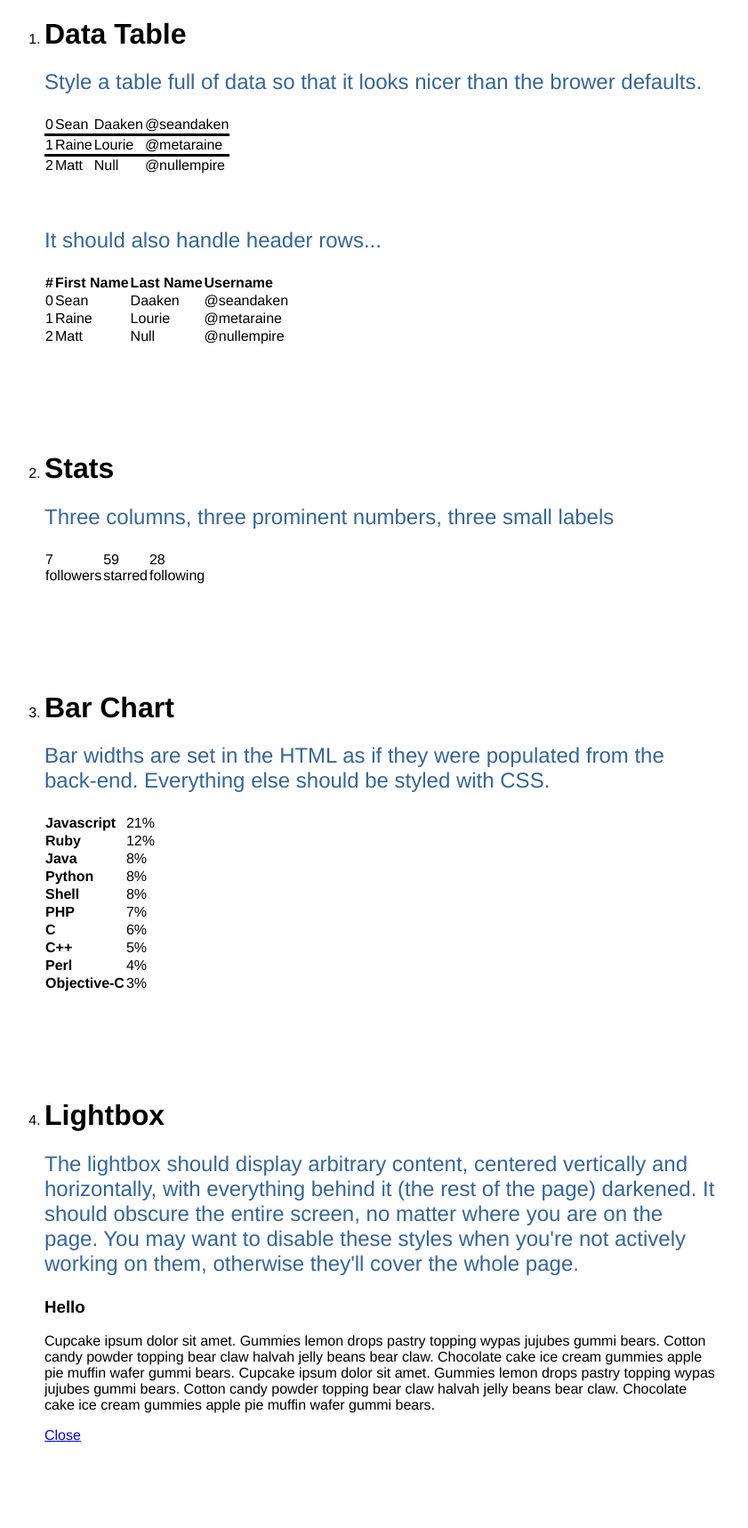
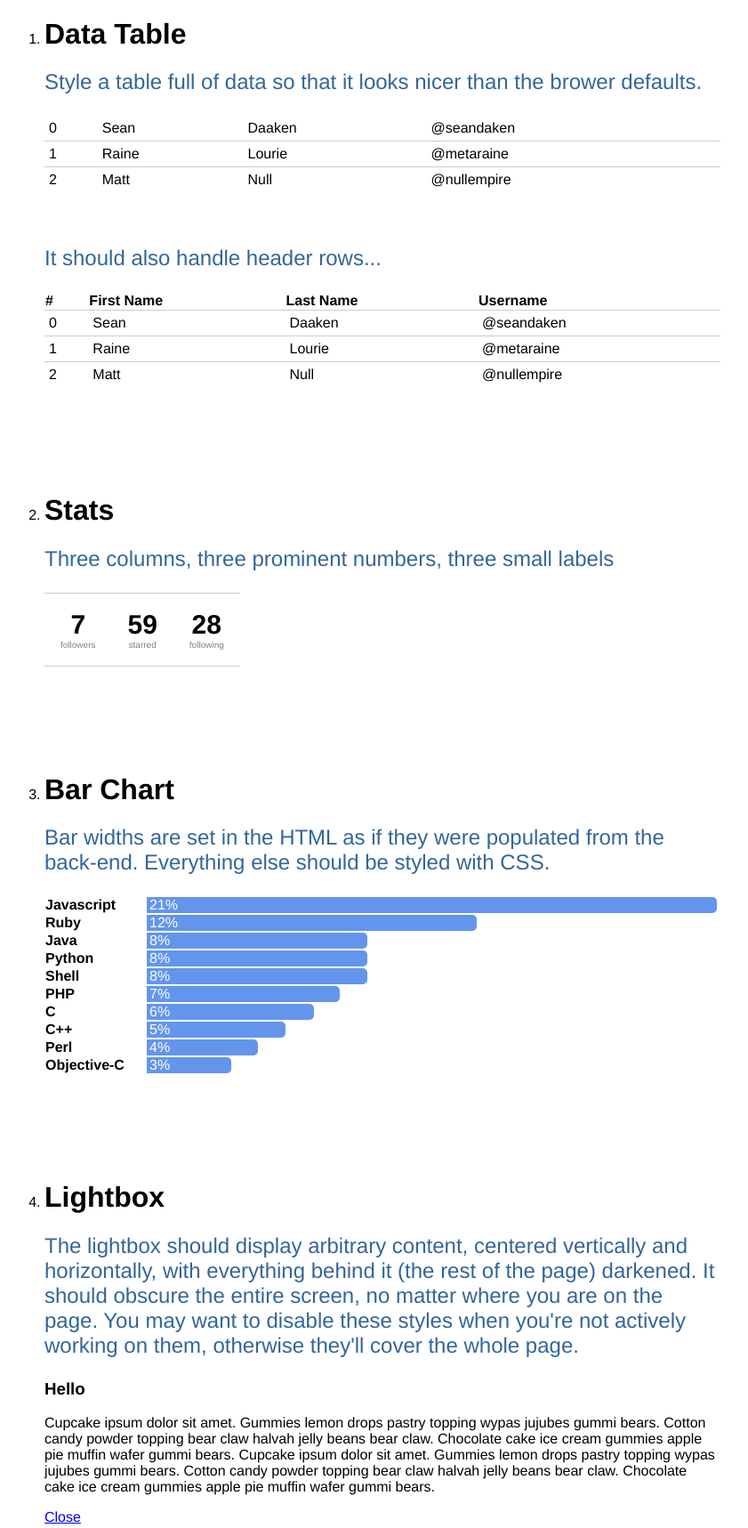
Before and after one commit to joshcheshire/modularity-1, a plain HTML site: page index.html in a window 1280 px wide. Shown: the top 1717 px of the page at 89% size, without its empty margins (230-1071 px from the left). Drawn offline with Linux system fonts and the light colour scheme.

Commit message:
finished page

```diff
--- a/index.html
+++ b/index.html
@@ -19,20 +19,20 @@
 	    		<p class="instruction-text">Style a table full of data so that it looks nicer than the brower defaults.</p>
 					<div class="instruction-answer">
 						<!-- Edit here -->
-						<table>
-							<tr class= "top-row">
+						<table class="datatable">
+							<tr>
 								<td>0</td>
 								<td>Sean</td>
 								<td>Daaken</td>
 								<td>@seandaken</td>
 							</tr>
-							<tr class= "mid-row">
+							<tr>
 								<td>1</td>
 								<td>Raine</td>
 								<td>Lourie</td>
 								<td>@metaraine</td>
 							</tr>
-							<tr class= "bottom-row">
+							<tr class= "finalrow">
 								<td>2</td>
 								<td>Matt</td>
 								<td>Null</td>
@@ -45,7 +45,7 @@
 	    		<p class="instruction-text">It should also handle header rows...</p>
 					<div class="instruction-answer">
 						<!-- Edit here -->
-						<table>
+						<table class="datatable">
 							<thead>
 								<tr>
 									<th>#</th>
@@ -67,7 +67,7 @@
 									<td>Lourie</td>
 									<td>@metaraine</td>
 								</tr>
-								<tr>
+								<tr class="finalrow">
 									<td>2</td>
 									<td>Matt</td>
 									<td>Null</td>
@@ -86,12 +86,12 @@
 	    		<p class="instruction-text">Three columns, three prominent numbers, three small labels</p>
 					<div class="instruction-answer">
 			    	<!-- Edit here -->
-			    	<table>
+			    	<table class="stats">
 			    		<tbody>
 			    			<tr>
-			    				<td><div>7</div><div>followers</div></td>
-			    				<td><div>59</div><div>starred</div></td>
-			    				<td><div>28</div><div>following</div></td>
+			    				<td><div class="numero">7</div><div class="belownumero">followers</div></td>
+			    				<td><div class="numero">59</div><div class="belownumero">starred</div></td>
+			    				<td><div class="numero">28</div><div class="belownumero">following</div></td>
 			    			</tr>
 			    		</tbody>
 			    	</table>
@@ -105,7 +105,7 @@
 	    		<p class="instruction-text">Bar widths are set in the HTML as if they were populated from the back-end. Everything else should be styled with CSS.</p>
 					<div class="instruction-answer">
 			    	<!-- Edit here -->
-			    	<table>
+			    	<table class="barchart">
 			    		<tr>
 			    			<th>Javascript</th>
 			    			<td><div style="width: 99%">21%</div></td>
@@ -158,8 +158,8 @@
 					<div class="instruction-answer">
 			    	<!-- Edit here -->
 			    	<div>
-			    		<div>
-				    		<div>
+			    		<div class="lightbox">
+				    		<div class="content">
 					    		<h3>Hello</h3>
 						    	<p>Cupcake ipsum dolor sit amet. Gummies lemon drops pastry topping wypas jujubes gummi bears. Cotton candy powder topping bear claw halvah jelly beans bear claw. Chocolate cake ice cream gummies apple pie muffin wafer gummi bears. Cupcake ipsum dolor sit amet. Gummies lemon drops pastry topping wypas jujubes gummi bears. Cotton candy powder topping bear claw halvah jelly beans bear claw. Chocolate cake ice cream gummies apple pie muffin wafer gummi bears.</p>
 						    	<div>
@@ -178,8 +178,8 @@
 	    		<p class="instruction-text">A media block is a left-floated image with some content beside it. Think Facebook updates.</p>
 					<div class="instruction-answer">
 			    	<!-- Edit here -->
-			    	<img src="http://placehold.it/50">
-			    	<p>Cupcake ipsum dolor sit amet. Gummies lemon drops pastry topping wypas jujubes gummi bears. Cotton candy powder topping bear claw halvah jelly beans bear claw. Chocolate cake ice cream gummies apple pie muffin wafer gummi bears.</p>
+			    	<img class="floater" src="http://placehold.it/50">
+			    	<p class="clear">Cupcake ipsum dolor sit amet. Gummies lemon drops pastry topping wypas jujubes gummi bears. Cotton candy powder topping bear claw halvah jelly beans bear claw. Chocolate cake ice cream gummies apple pie muffin wafer gummi bears.</p>
 				    <!-- End editable area -->
 			    </div>
 
@@ -188,11 +188,11 @@
 		    	<!-- Edit here -->
 					<div class="instruction-answer">
 			    	<div>
-				    	<img src="http://placehold.it/50">
+				    	<img class="floater" src="http://placehold.it/50">
 				    </div>
 			    	<div>
 				    	<h2>Cupcake Ipsum</h2>
-				    	<p>Cupcake ipsum dolor sit amet. Gummies lemon drops pastry topping wypas jujubes gummi bears. Cotton candy powder topping bear claw halvah jelly beans bear claw. Chocolate cake ice cream gummies apple pie muffin wafer gummi bears.</p>
+				    	<p class="clear">Cupcake ipsum dolor sit amet. Gummies lemon drops pastry topping wypas jujubes gummi bears. Cotton candy powder topping bear claw halvah jelly beans bear claw. Chocolate cake ice cream gummies apple pie muffin wafer gummi bears.</p>
 				    </div>
 				    <!-- End editable area -->
 				  </div>
@@ -202,24 +202,24 @@
 					<div class="instruction-answer">
 			    	<!-- Edit here -->
 			    	<div>
-				    	<img src="http://placehold.it/50">
+				    	<img class="floater" src="http://placehold.it/50">
 				    </div>
-			    	<div>
+			    	<div class="clear">
 				    	<h2>Cupcake Ipsum</h2>
-				    	<p>Cupcake ipsum dolor sit amet gummies lemon drops pastry topping wypas jujubes gummi bears. Cotton candy powder topping bear claw halvah jelly beans bear claw. Chocolate cake ice cream gummies apple pie muffin wafer gummi bears.</p>
+				    	<p >Cupcake ipsum dolor sit amet gummies lemon drops pastry topping wypas jujubes gummi bears. Cotton candy powder topping bear claw halvah jelly beans bear claw. Chocolate cake ice cream gummies apple pie muffin wafer gummi bears.</p>
 
-				    	<div>
-					    	<img src="http://placehold.it/32">
+				    	<div >
+					    	<img class="floater" src="http://placehold.it/32">
 					    </div>
-				    	<div>
+				    	<div class="clear">
 					    	<h2>I like cupcakes!</h2>
 					    	<p>Cupcake ipsum dolor sit amet caramels jelly beans. Faworki donut applicake cookie. Apple pie wafer gummies biscuit cupcake gummies pastry.</p>
 					    </div>
 
-				    	<div>
-					    	<img src="http://placehold.it/32">
+				    	<div >
+					    	<img class="floater" src="http://placehold.it/32">
 					    </div>
-				    	<div>
+				    	<div class="clear">
 					    	<h2>I like cupcakes, too!</h2>
 					    	<p>Cupcake ipsum dolor sit amet donut lemon drops carrot cake topping bonbon powder sweet roll. Lollipop jujubes bonbon chupa chups jelly beans.</p>
 					    </div>
--- a/main.css
+++ b/main.css
@@ -1,4 +1,95 @@
-.mid-row{
-	border-top: solid;
-	border-bottom: solid;
+.datatable {
+	width: 100%;
+
 }
+
+.datatable tr{
+	border-bottom: 1px solid #cccccc;
+
+}
+
+.datatable .finalrow{
+	border-bottom: 0px solid #cccccc
+}
+
+.datatable td{
+	padding: 5px;
+}
+
+.stats{
+	border-top: 1px solid #cccccc;
+	border-bottom: 1px solid #cccccc;
+	width: 25%;
+}
+
+.stats .numero{
+	font-size: 30px;
+	font-weight: 700;
+
+}
+
+.stats td{
+	padding: 18px;
+	text-align: center;
+}
+
+.belownumero{
+	color: #808080;
+	font-size: 10px;
+
+}
+.barchart{
+	width: 100%;
+}
+
+.barchart th{
+	width: 15%;
+}
+
+.barchart div{
+	background-color: #6495ed;
+	color: white;
+	border-top-right-radius: 5px;
+	border-bottom-right-radius: 5px;
+	padding-left: 3px
+}
+
+/*.lightbox{
+	position: fixed;
+	top: 0px;
+	right: 0px;
+	bottom: 0px;
+	left: 0px;
+	background-color: rgba(0, 0, 0, .75);
+
+}*/
+/*.content{
+	position: absolute;
+	background-color: white;
+	top: 40%;
+	left: 15%;
+	right: 15%;
+	border-radius: 5px;
+	padding: 20px;
+
+}
+
+.lightbox a{
+	background-color: #ff8585;
+	display: inline-block;
+	float:right;
+	padding: 5px;
+	color: white;
+	text-decoration: none;
+	padding: 0 20px;
+	border-radius: 5px;
+}*/
+
+.floater{
+	float: left;
+	padding-right: 10px;
+}
+
+.clear{
+	overflow: hidden;
+}
```
